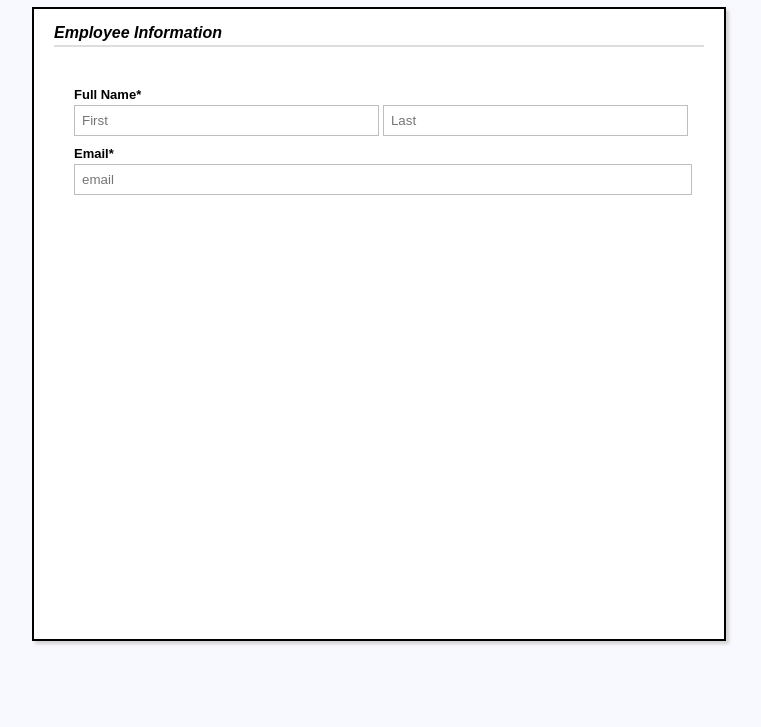
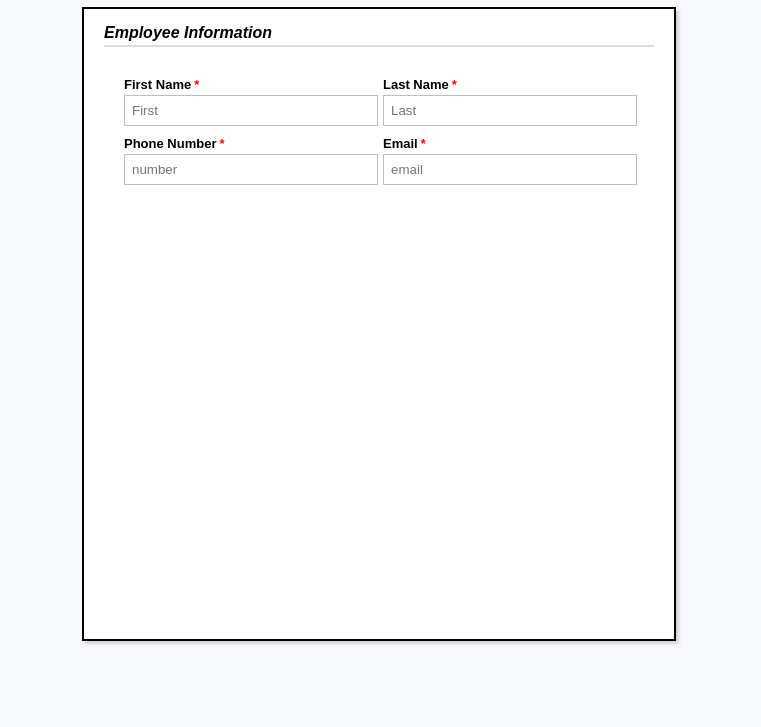
Before and after one commit to phat97/basic_form, a website: page public/form.html in a window 1280 px wide. Shown: the part 73-800 px from the top of the page, without its empty margins (261-1022 px from the left). Drawn offline with Linux system fonts and the light colour scheme.

Commit message:
Change style from using list to grid

```diff
--- a/public/form.html
+++ b/public/form.html
@@ -10,25 +10,36 @@
   </head>
   <body>
     <div class="container">
-      <h1>Employee Form</h1>
+      <h1>Phat Le: Code Project</h1>
       <div class="form-body">
         <div class="form-header">Employee Information</div>
         <form>
-          <ul class="form-style">
-            <li>
+          <div class="form-style">
+            <div class="first-name">
               <label>
-                <span>Full Name<span class="required">*</span></span>
+                <span>First Name<span class="required">*</span></span>
               </label>
-              <input class="field-half" type="text" name="first_name" placeholder="First" />
-              <input class="field-half" type="text" name="lname" placeholder="Last" />
-            </li>
-            <li>
+              <input class="field-length" type="text" name="first_name" placeholder="First" />
+            </div>
+            <div class="last-name">
+              <label>
+                <span>Last Name<span class="required">*</span></span>
+              </label>
+              <input class="field-length" type="text" name="lname" placeholder="Last" />
+            </div>
+            <div class="email">
               <label>
                 <span>Email<span class="required">*</span></span>
               </label>
-              <input class="field-full" type="text" name="email" placeholder="email" />
-            </li>
-          </ul>
+              <input class="field-length" type="text" name="email" placeholder="email" />
+            </div>
+            <div class="number">
+              <label>
+                <span>Phone Number<span class="required">*</span></span>
+              </label>
+              <input class="field-length" type="text" name="number" placeholder="number" />
+            </div>
+          </div>
         </form>
       </div>
     </div>
--- a/public/style/form.css
+++ b/public/style/form.css
@@ -17,7 +17,7 @@ body {
   padding: 15px 20px;
   border: 2px solid black;
   box-shadow: 3px 3px 3px lightgrey;
-  max-width: 650px;
+  max-width: 550px;
   font: 13px Arial, Helvetica, sans-serif;
 }
 
@@ -33,13 +33,10 @@ body {
 .form-style {
   margin: 10px auto;
   padding: 20px 12px 10px 20px;
-}
-
-.form-style li {
-  padding: 0;
-  display: block;
-  list-style: none;
-  margin: 10px 0 0 0;
+  display: grid;
+  grid-template-columns: repeat(4, 1fr);
+  grid-template-rows: repeat(6, 1fr);
+  row-gap: 10px;
 }
 
 .form-style label {
@@ -71,10 +68,35 @@ body {
   border: 1px solid #88d5e9;
 }
 
-.form-style .field-half {
-  width: 49.4%;
+.form-style .field-length {
+  width: 98%;
 }
 
-.form-style .field-full {
-  width: 100%;
+.first-name {
+  grid-column-start: 1;
+  grid-column-end: span 2;
+  grid-row: 1;
 }
+
+.last-name {
+  grid-column-start: 3;
+  grid-column-end: span 4;
+  grid-row: 1;
+}
+
+.number {
+  grid-column-start: 1;
+  grid-column-end: span 2;
+  grid-row: 2;
+}
+
+.email {
+  grid-column-start: 3;
+  grid-column-end: span 4;
+  grid-row: 2;
+}
+
+.form-style .required {
+  color: red;
+  padding-left: 3px;
+}
```
